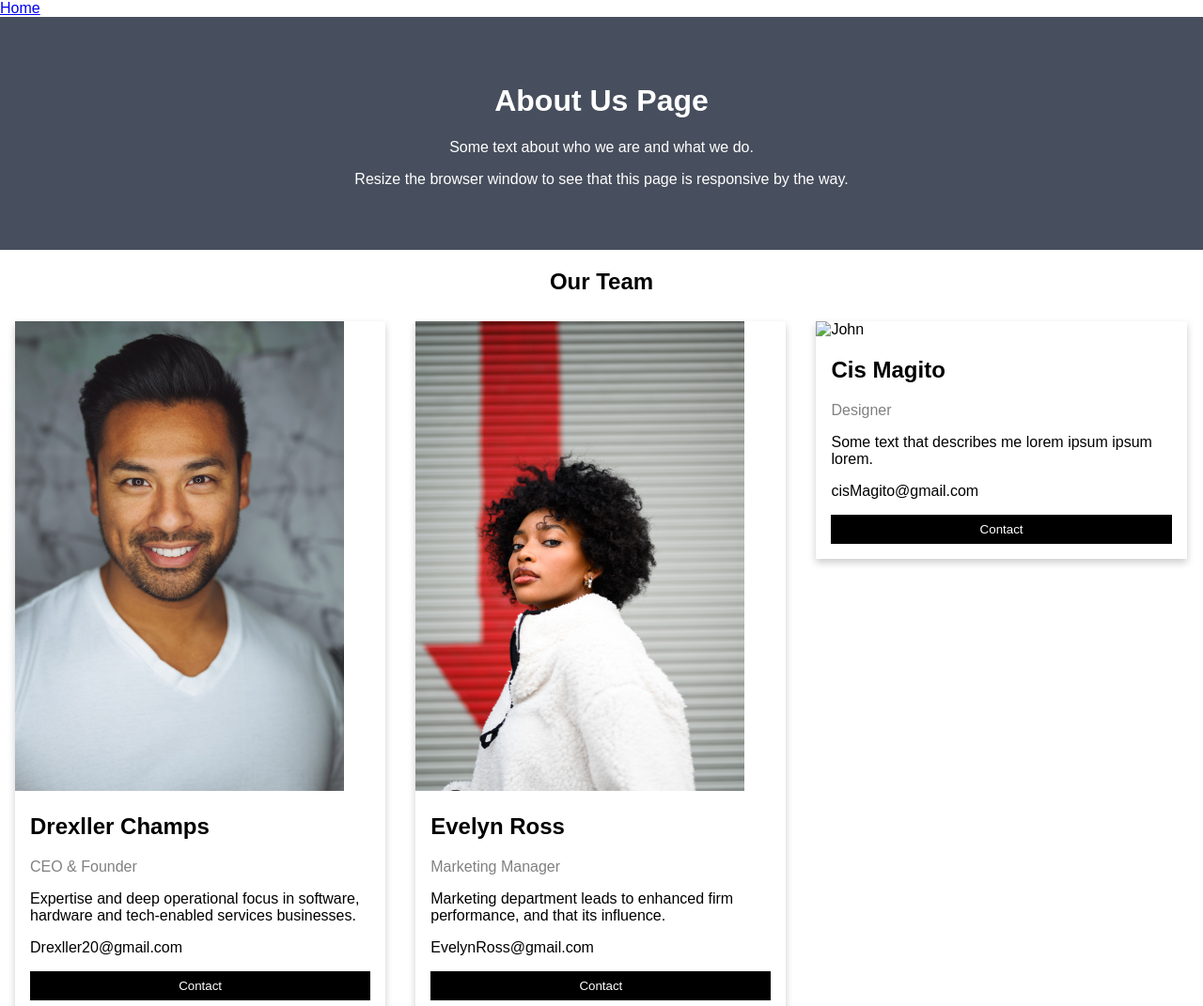
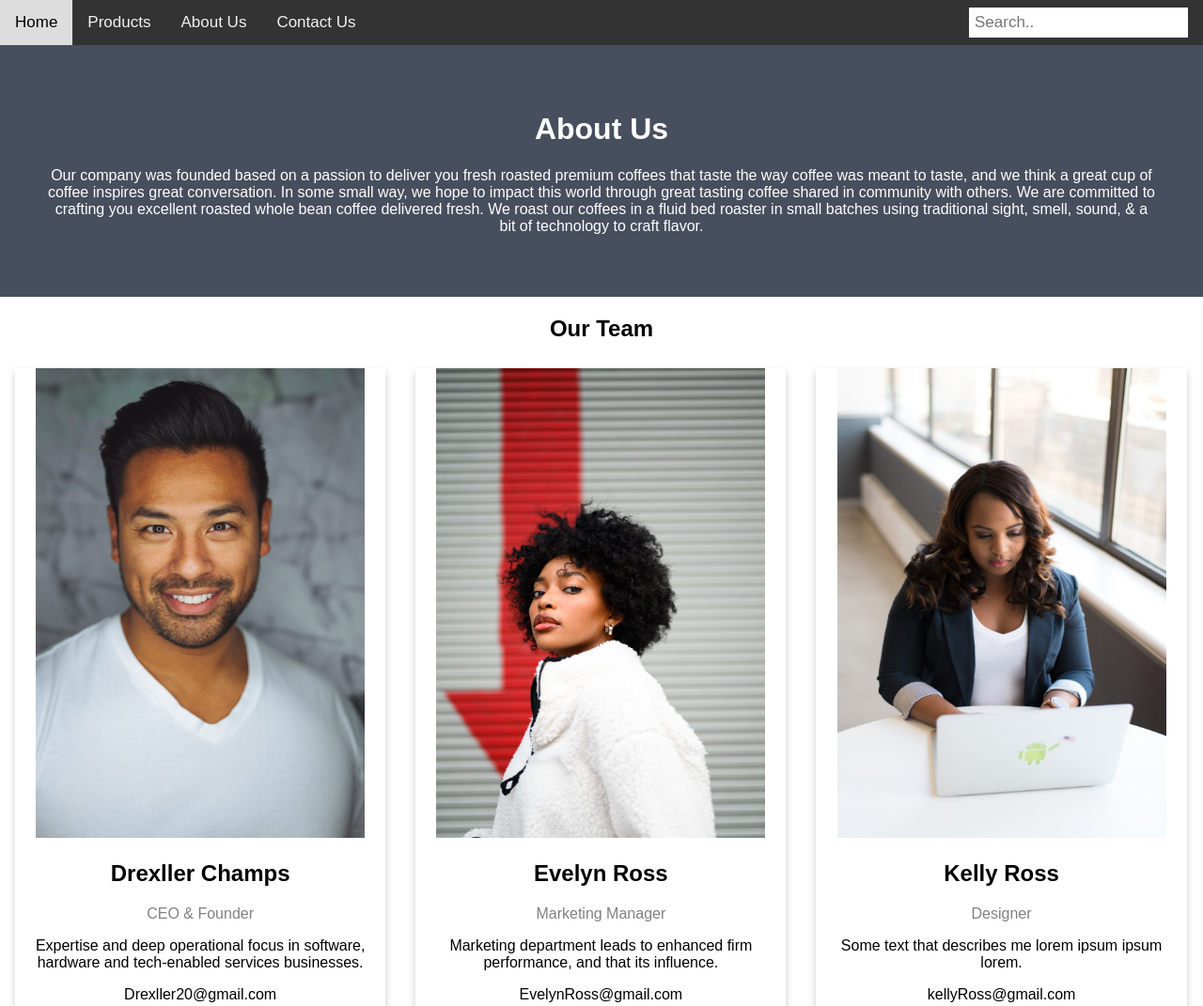
Before and after one commit to Dwaynebok/Design-component-1, a plain HTML site: page aboutUs.html in a window 1280 px wide. Shown: the top 1071 px of the page at 94% size. Drawn offline with Linux system fonts and the light colour scheme.

Commit message:
adding new imges and adding navBar to all pages

```diff
--- a/aboutStyle.css
+++ b/aboutStyle.css
@@ -71,3 +71,37 @@ image{
     text-align: center;
 
 }
+
+.topNav{
+    overflow: hidden;
+    background-color: #333;
+
+}
+
+.topNav a {
+    float: left;
+    color: #f2f2f2;
+    text-align: center;
+    padding: 14px 16px;
+    text-decoration: none;
+    font-size: 17px;
+}
+
+.topNav a:hover{
+    background-color: #ddd;
+    color: black;
+}
+
+.topNav a:active{
+    background-color: #4CAF50;
+    color: white;
+}
+
+.topNav input{
+    float: right;
+    padding: 6px;
+    margin-top: 8px;
+    margin-right: 16px;
+    border: none;
+    font-size: 17px;
+}
--- a/aboutUs.html
+++ b/aboutUs.html
@@ -8,18 +8,28 @@
 </head>
 <body>
 
-<a class="active" href="index.html">Home</a>
+<!--navBar-->
+<div class="topNav">
+    <a class="active" href="index.html">Home</a>
+    <a href="products.html">Products</a>
+    <a href="aboutUs.html">About Us</a>
+    <a href="contactForm.html">Contact Us</a>
+    <label>
+        <input type="text" placeholder="Search..">
+    </label>
+</div>
 
 <div class="about-section">
-    <h1>About Us Page</h1>
-    <p>Some text about who we are and what we do.</p>
-    <p>Resize the browser window to see that this page is responsive by the way.</p>
+    <h1>About Us</h1>
+    <p>Our company was founded based on a passion to deliver you fresh roasted premium coffees that taste
+        the way coffee was meant to taste, and we think a great cup of coffee inspires great conversation.  In some small way, we hope to impact this world through great tasting coffee shared in community with others. We are committed to crafting you excellent roasted whole bean coffee delivered fresh.  We roast our coffees in a fluid bed roaster in small batches using traditional sight, smell, sound, & a bit of technology to craft flavor.     </p>
+
 </div>
 
 <h2 style="text-align:center">Our Team</h2>
 <div class="row">
     <div class="column">
-        <div class="card">
+        <div class="card" style="text-align: center">
             <img src="joseph-gonzalez-iFgRcqHznqg-unsplash.jpg" alt="Girl in a jacket" width="350" height="500">
             <div class="container">
                 <h2>Drexller Champs</h2>
@@ -32,7 +42,7 @@
     </div>
 
     <div class="column">
-        <div class="card">
+        <div class="card"  style="text-align: center">
             <img src="jeffery-erhunse-vp9mRauo68c-unsplash.jpg" alt="Mike" width="350" height="500">
             <div class="container">
                 <h2>Evelyn Ross</h2>
@@ -45,13 +55,13 @@
     </div>
 
     <div class="column">
-        <div class="card">
-            <img src="" alt="John" width="350" height="500">
+        <div class="card"  style="text-align: center">
+            <img src="christina-wocintechchat-com-au6F67CJGTA-unsplash.jpg" alt="John" width="350" height="500">
             <div class="container">
-                <h2>Cis Magito</h2>
+                <h2>Kelly Ross</h2>
                 <p class="title">Designer</p>
                 <p>Some text that describes me lorem ipsum ipsum lorem.</p>
-                <p>cisMagito@gmail.com</p>
+                <p>kellyRoss@gmail.com</p>
                 <p><button class="button">Contact</button></p>
             </div>
         </div>
--- a/contactForm.css
+++ b/contactForm.css
@@ -1,8 +1,9 @@
 body{
-    color: #4CAF50;
-    background-color: aqua;
-
-
+    margin: 0;
+    background-image: url('clem-onojeghuo-9AEh9i-WPhI-unsplash.jpg');
+    background-repeat: no-repeat;
+    background-attachment: fixed;
+    background-size: cover;
 }
 
 input, select, textarea{
@@ -16,6 +17,7 @@ input, select, textarea{
 label{
     padding: 12px 12px 12px 0;
     display: inline-block;
+    color: #cccccc;
 }
 
 input[type=submit]{
@@ -68,3 +70,53 @@ input[type=submit]:hover{
     height:20%;
 
 }
+
+#move{
+    text-align: center;
+    margin-left: 320px;
+    margin-top: 10px;
+}
+
+.container{
+    margin-top: 50px;
+    padding: 10px;
+}
+
+
+.topNav{
+    overflow: hidden;
+    background-color: #333;
+    margin-bottom: 10px;
+}
+
+.topNav a {
+    float: left;
+    color: #f2f2f2;
+    text-align: center;
+    padding: 14px 16px;
+    text-decoration: none;
+    font-size: 17px;
+}
+
+.topNav a:hover{
+    background-color: #ddd;
+    color: black;
+}
+
+.topNav a:active{
+    background-color: #4CAF50;
+    color: white;
+}
+
+.topNav input{
+    float: right;
+    padding: 6px;
+    margin-top: 8px;
+    margin-right: 16px;
+    border: none;
+    font-size: 17px;
+}
+
+#cMove{
+    float: right;
+}
--- a/productStyle.css
+++ b/productStyle.css
@@ -0,0 +1,33 @@
+.topNav{
+    overflow: hidden;
+    background-color: #333;
+    margin-bottom: 18%;
+}
+
+.topNav a {
+    float: left;
+    color: #f2f2f2;
+    text-align: center;
+    padding: 14px 16px;
+    text-decoration: none;
+    font-size: 17px;
+}
+
+.topNav a:hover{
+    background-color: #ddd;
+    color: black;
+}
+
+.topNav a:active{
+    background-color: #4CAF50;
+    color: white;
+}
+
+.topNav input{
+    float: right;
+    padding: 6px;
+    margin-top: 8px;
+    margin-right: 16px;
+    border: none;
+    font-size: 17px;
+}
```
Also changed, not shown: contactForm.html (+12 -1 lines), products.html (+12 -1 lines), ali-yahya-KGWi_Vy-3-w-unsplash.jpg (added), christina-wocintechchat-com-au6F67CJGTA-unsplash.jpg (added), clem-onojeghuo-9AEh9i-WPhI-unsplash.jpg (added), jessica-lewis-Am2kjOEKADs-unsplash.jpg (added).
